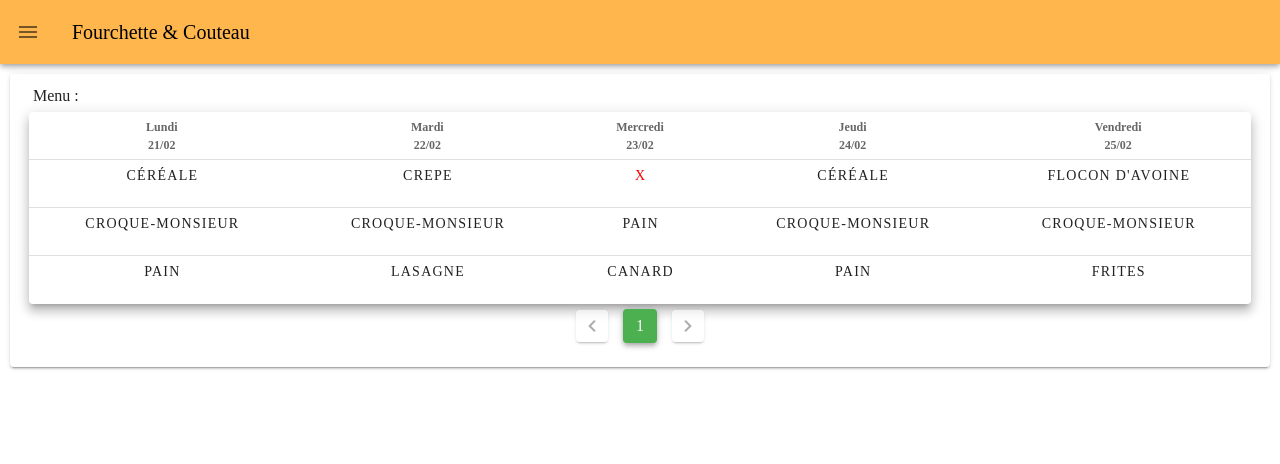
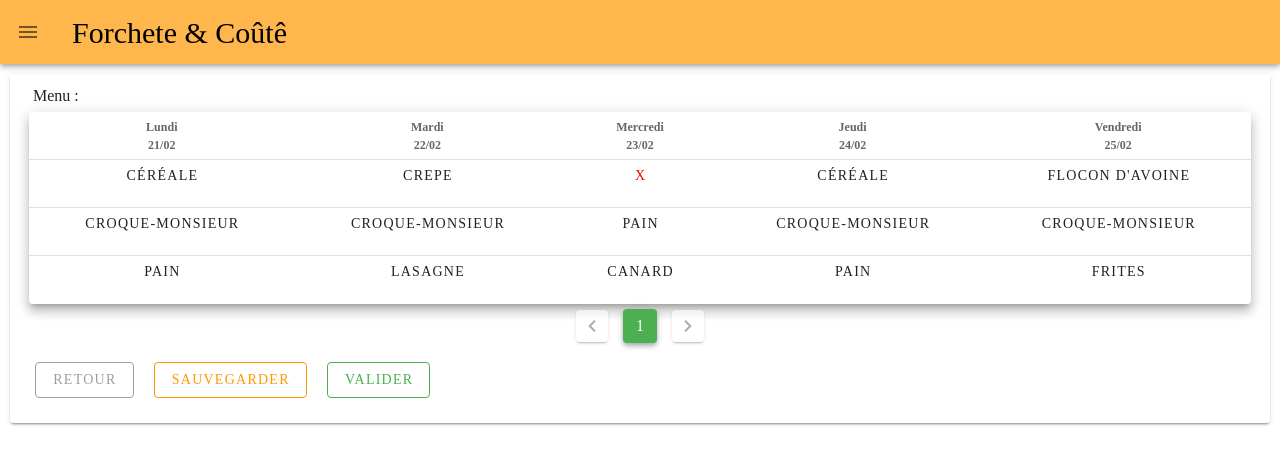
Before and after one commit to dorineT/MDL-MenuFamille, a Vue app in the folder front/menufamille/: page /menuModification in a window 1280 px wide. Shown: the top 464 px of the page. Built offline with nearby package versions, Linux system fonts and the light colour scheme.

Commit message:
validation menu

```diff
--- a/front/menufamille/src/App.vue
+++ b/front/menufamille/src/App.vue
@@ -23,7 +23,7 @@
 		<v-app-bar app color="#FFB74D">
 			<v-app-bar-nav-icon @click="drawer = !drawer"></v-app-bar-nav-icon>
 
-			<v-toolbar-title><div class="divTitle">Fourchette & Couteau </div></v-toolbar-title>
+			<v-toolbar-title><div class="divTitle">Forchete & Coûtê </div></v-toolbar-title>
 		</v-app-bar>
 
 		<v-main>
@@ -48,4 +48,5 @@
 .divTitle
   color: black
   font-family: 'Brush Script MT', cursive
+  font-size: 30px
 </style>
--- a/front/menufamille/src/components/CalendarModificationMenu.vue
+++ b/front/menufamille/src/components/CalendarModificationMenu.vue
@@ -180,6 +180,8 @@ export default {
     },
     created(){
       eventBus.$on('updateMenuJour', this.updateMenuJour)
+      eventBus.$on('validationModification', this.valideMenu)
+      eventBus.$on('saveModification', this.saveMenu)
     },
     methods:{
       //// Affichage calendrier ///
@@ -296,6 +298,13 @@ export default {
         let iStart = (this.page-1) * 7
         let iEnd = this.page * 7
         this.fillPlat(this.items,iStart,iEnd)
+      },
+      valideMenu(){
+        this.menu.verrou = true
+        eventBus.$emit('postMenuModification', this.menu)
+      },
+      saveMenu(){
+        eventBus.$emit('postMenuModification', this.menu)
       }
 
     }
--- a/front/menufamille/src/views/MenuModification.vue
+++ b/front/menufamille/src/views/MenuModification.vue
@@ -7,6 +7,16 @@
       <calendar-modification-menu
         :periodeMenu="periode"
       ></calendar-modification-menu>
+
+      <div >
+            <v-btn class="margin" outlined color="grey" to="/">Retour</v-btn>
+
+            <v-btn  class="margin" outlined color="orange" @click="saveModification">Sauvegarder</v-btn>
+
+            <v-btn class="margin"  outlined color="green" @click="valideModification">Valider</v-btn>
+
+      </div>
+
     </v-card>
 </template>
 
@@ -14,6 +24,8 @@
 <script>
 import CalendarModificationMenu from '../components/CalendarModificationMenu.vue'
 import DialogueModificationJourPlat from '../components/DialogModificationJourPlat.vue'
+import {eventBus } from '../main'
+
 export default {
   name: 'MenuModification',
 
@@ -29,9 +41,24 @@ export default {
     }
   },
   mounted(){
-    console.log(this.$route.query.id + ' ' + this.$route.query.periode )
     this.idPeriode = this.$route.query.id
     this.periode = this.$route.query.periode
+  },
+  created(){
+    eventBus.$on('postMenuModification', this.postMenu)
+  },
+  methods: {
+    valideModification(){
+      eventBus.$emit('validationModification')
+    },
+    saveModification(){
+      eventBus.$emit('saveModification')
+    },
+    postMenu(menu){
+      console.log('post api')
+      console.log(menu)
+      this.$router.push('/');
+    }
   }
 }
 </script>
@@ -41,4 +68,10 @@ export default {
   margin: 10px
   padding: 15px
   padding-top: 30px
+
+.flexDroite
+  float: right
+
+.margin
+  margin: 10px
 </style>
```
Also changed, not shown: front/menufamille/src/components/CalendarConstraintDayDay.vue (+0 -17 lines).
